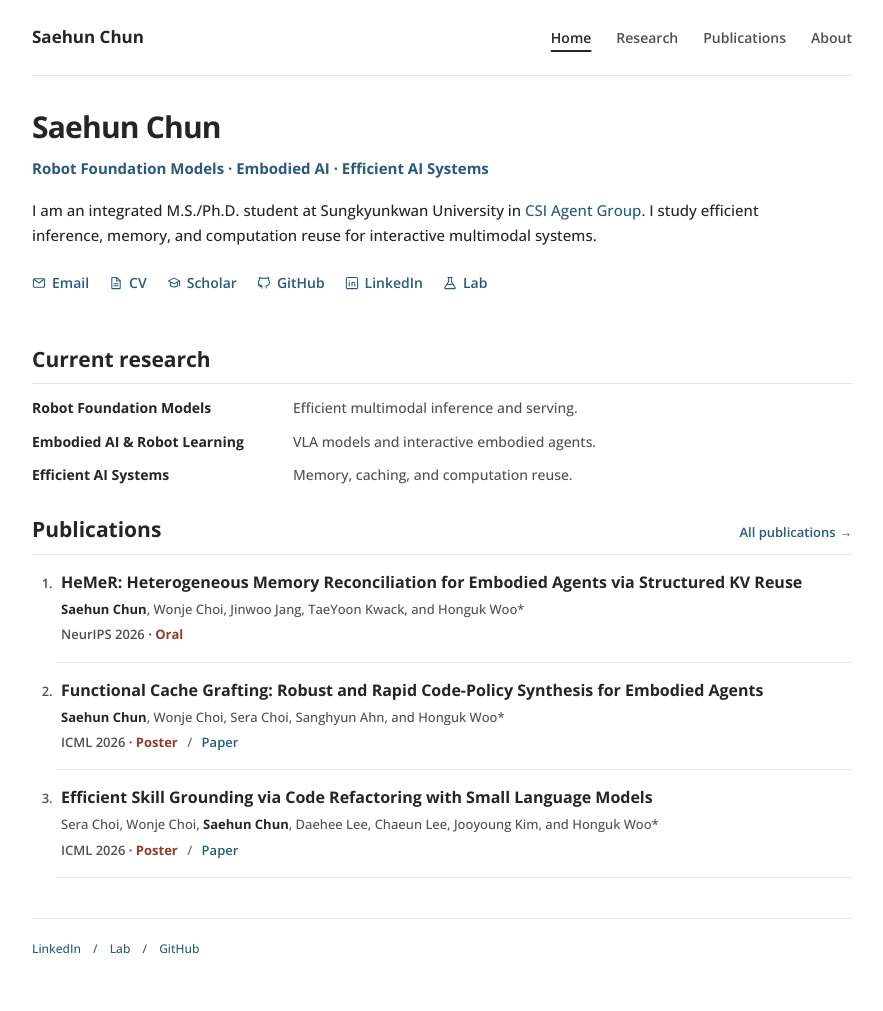
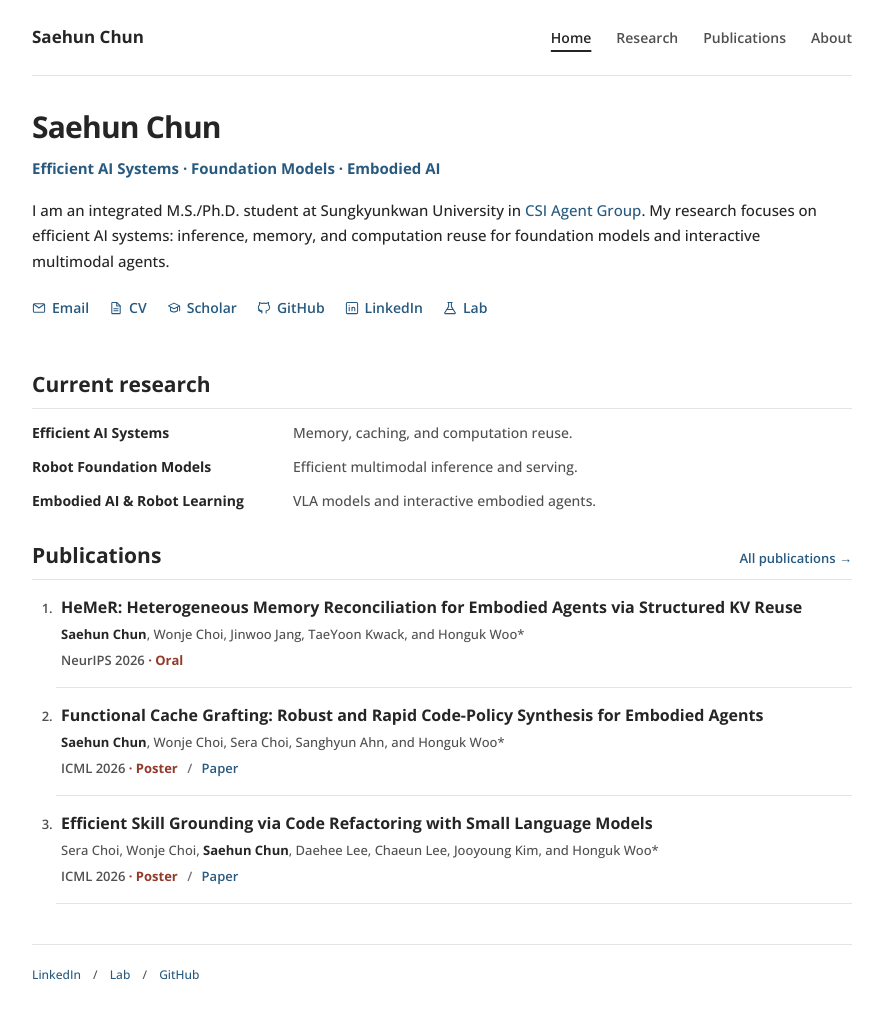
Before and after one commit to thousae/thousae.github.io, a Jekyll site: the page built from index.md, in a window 1280 px wide. Shown: the whole page, without its empty margins (198-1081 px from the left). Built offline with Jekyll 4.4.1, drawn with Linux system fonts in a browser that asks for light colours; before the commit the page ends 986 px from its top, so only the background shows below that.

Commit message:
Lead homepage and general CV with efficient AI systems

```diff
--- a/_config.yml
+++ b/_config.yml
@@ -1,5 +1,5 @@
 title: Saehun Chun
-description: Robot foundation models, embodied AI, and efficient AI systems.
+description: Efficient AI systems, foundation models, and embodied AI.
 url: "https://thousae.github.io"
 baseurl: ""
 lang: en
--- a/_layouts/home.html
+++ b/_layouts/home.html
@@ -4,7 +4,7 @@ layout: default
 <article class="home-page">
   <header class="profile" id="profile">
     <h1>{{ site.author.name }}</h1>
-    <p class="identity">Robot Foundation Models · Embodied AI · Efficient AI Systems</p>
+    <p class="identity">Efficient AI Systems · Foundation Models · Embodied AI</p>
     {{ content }}
     <ul class="profile-links" id="links" aria-label="Contact and profiles">
       <li><a href="mailto:{{ site.author.email }}">{% include profile-icon.html name='email' %}<span>Email</span></a></li>
--- a/index.md
+++ b/index.md
@@ -1,7 +1,7 @@
 ---
 layout: home
 title: Home
-description: Robot foundation models, embodied AI, and efficient AI systems. Research by Saehun Chun at Sungkyunkwan University.
+description: Efficient AI systems, foundation models, and embodied AI. Research by Saehun Chun at Sungkyunkwan University.
 ---
 
-I am an integrated M.S./Ph.D. student at Sungkyunkwan University in [CSI Agent Group]({{ site.links.lab }}). I study efficient inference, memory, and computation reuse for interactive multimodal systems.
+I am an integrated M.S./Ph.D. student at Sungkyunkwan University in [CSI Agent Group]({{ site.links.lab }}). My research focuses on efficient AI systems: inference, memory, and computation reuse for foundation models and interactive multimodal agents.
```
Also changed, not shown: _data/research.yml (+4 -4 lines), 1 other file.
